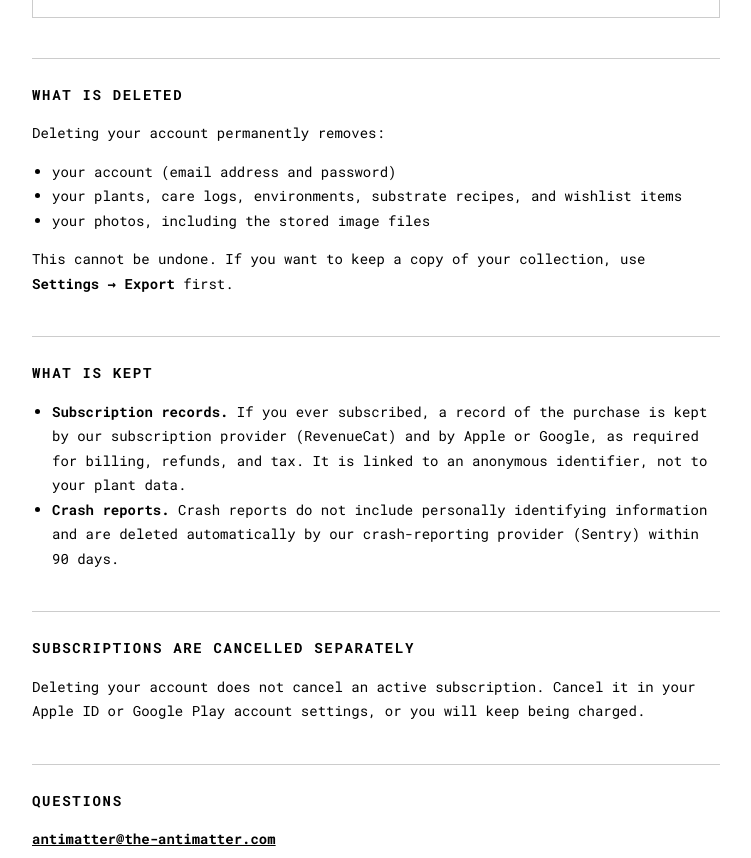
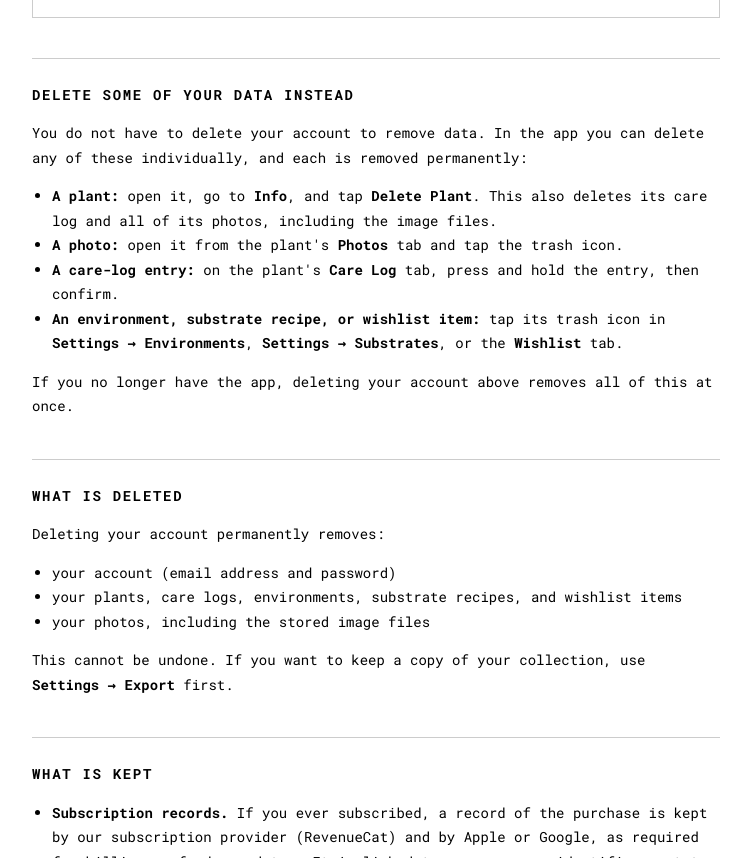
Before and after one commit to the-antimatter/the-antimatter.github.io, a plain HTML site: page sundew/delete-account/index.html in a window 1280 px wide. Shown: the part 906-1764 px from the top of the page, without its empty margins (264-1015 px from the left). Drawn offline with nearby package versions, Linux system fonts and the light colour scheme.

Commit message:
Add partial-deletion instructions to the Sundew deletion page
Co-Authored-By: Claude Opus 5.5 <noreply@anthropic.com>

```diff
--- a/sundew/delete-account/index.html
+++ b/sundew/delete-account/index.html
@@ -33,6 +33,22 @@ forgotten your password, choose <strong>Forgot password?</strong> and we will em
 link that brings you back here, signed in, to finish deleting.</p>
 <div id="delete-tool"><noscript>This form needs JavaScript. You can also delete your account from inside the app.</noscript></div>
 
+<p><a id="some-data"></a></p>
+<h2>Delete some of your data instead</h2>
+<p>You do not have to delete your account to remove data. In the app you can
+delete any of these individually, and each is removed permanently:</p>
+<ul>
+<li><strong>A plant:</strong> open it, go to <strong>Info</strong>, and tap <strong>Delete Plant</strong>. This also
+deletes its care log and all of its photos, including the image files.</li>
+<li><strong>A photo:</strong> open it from the plant&#39;s <strong>Photos</strong> tab and tap the trash icon.</li>
+<li><strong>A care-log entry:</strong> on the plant&#39;s <strong>Care Log</strong> tab, press and hold the
+entry, then confirm.</li>
+<li><strong>An environment, substrate recipe, or wishlist item:</strong> tap its trash icon
+in <strong>Settings → Environments</strong>, <strong>Settings → Substrates</strong>, or the
+<strong>Wishlist</strong> tab.</li>
+</ul>
+<p>If you no longer have the app, deleting your account above removes all of
+this at once.</p>
 <h2>What is deleted</h2>
 <p>Deleting your account permanently removes:</p>
 <ul>
```
